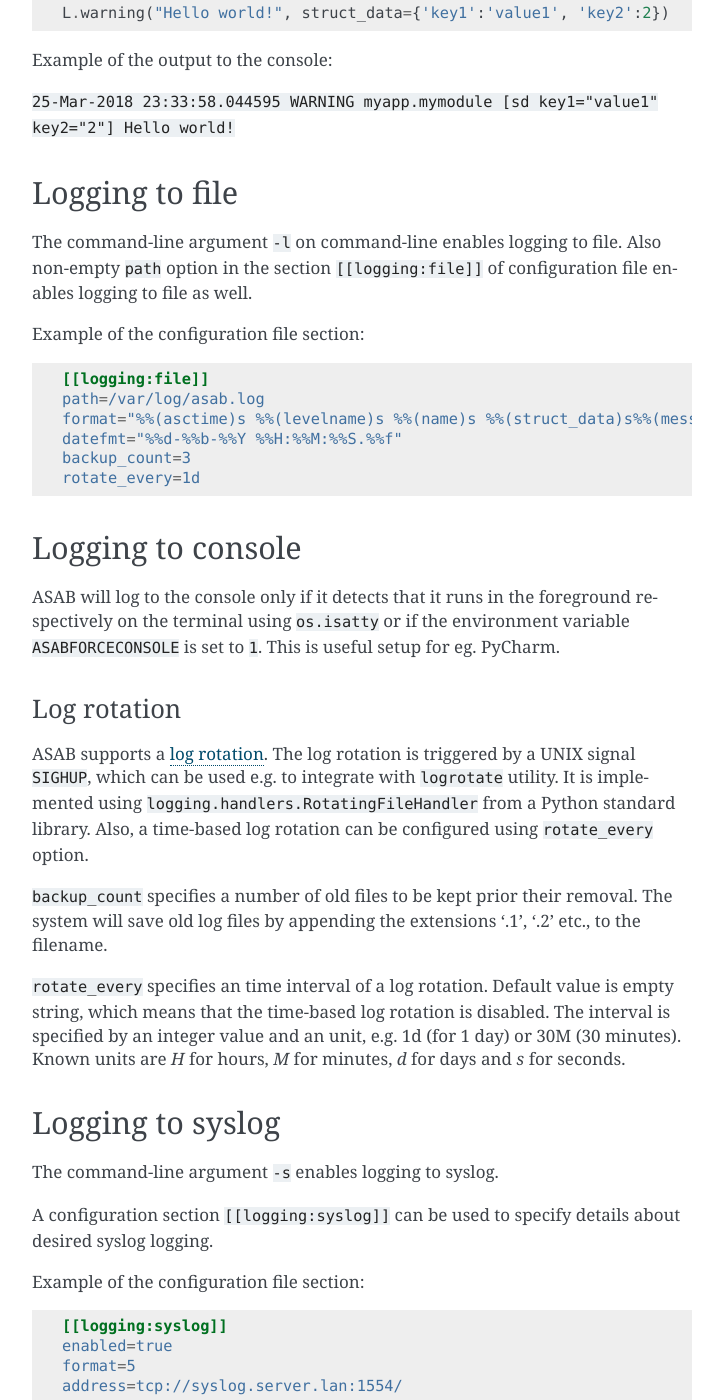
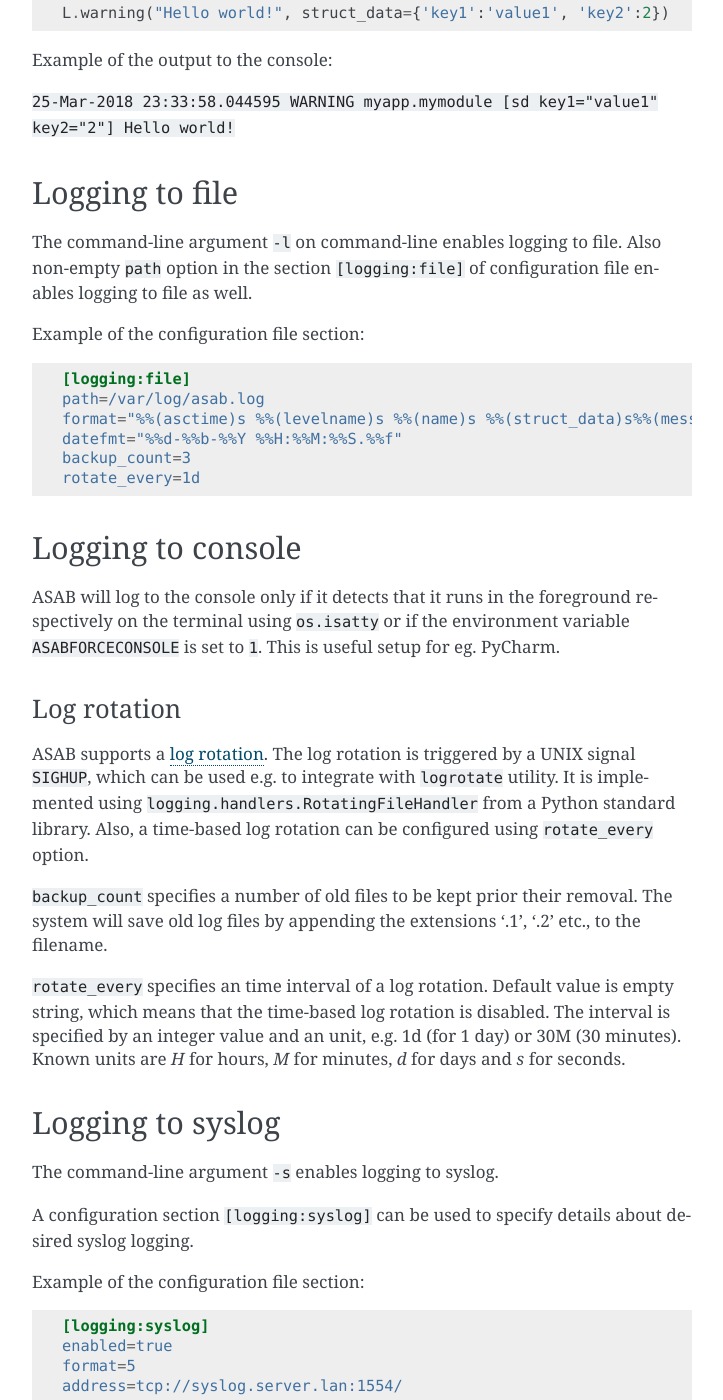
Before and after one commit to TeskaLabs/asab, a Sphinx documentation site: the page built from doc/asab/log.rst, in a window 1280 px wide and 1400 px high, scrolled down 1593 px. Shown: the whole window, without its empty margins (388-1111 px from the left). Built offline with Sphinx 7.4.7, drawn with Linux system fonts in a browser that asks for light colours.

Commit message:
Improve documentation.

```diff
--- a/doc/asab/log.rst
+++ b/doc/asab/log.rst
@@ -96,13 +96,13 @@ Logging to file
 ---------------
 
 The command-line argument ``-l`` on command-line enables logging to file.
-Also non-empty ``path`` option in the section ``[[logging:file]]`` of configuration file enables logging to file as well.
+Also non-empty ``path`` option in the section ``[logging:file]`` of configuration file enables logging to file as well.
 
 Example of the configuration file section:
 
 .. code:: ini
 
-    [[logging:file]]
+    [logging:file]
     path=/var/log/asab.log
     format="%%(asctime)s %%(levelname)s %%(name)s %%(struct_data)s%%(message)s",
     datefmt="%%d-%%b-%%Y %%H:%%M:%%S.%%f"
@@ -140,13 +140,13 @@ Logging to syslog
 
 The command-line argument ``-s`` enables logging to syslog.
 
-A configuration section ``[[logging:syslog]]`` can be used to specify details about desired syslog logging.
+A configuration section ``[logging:syslog]`` can be used to specify details about desired syslog logging.
 
 Example of the configuration file section:
 
 .. code:: ini
 
-	[[logging:syslog]]
+	[logging:syslog]
 	enabled=true
 	format=5
 	address=tcp://syslog.server.lan:1554/
```
Also changed, not shown: doc/asab/metrics.rst (+16 -0 lines).
